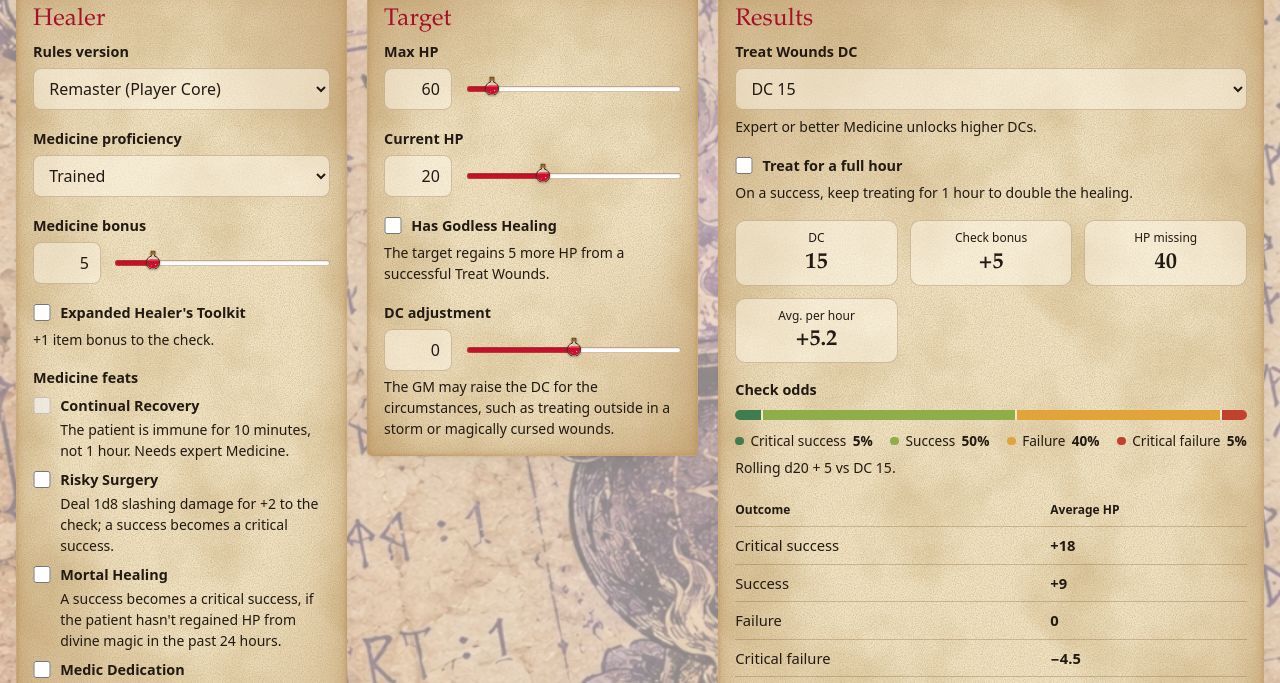
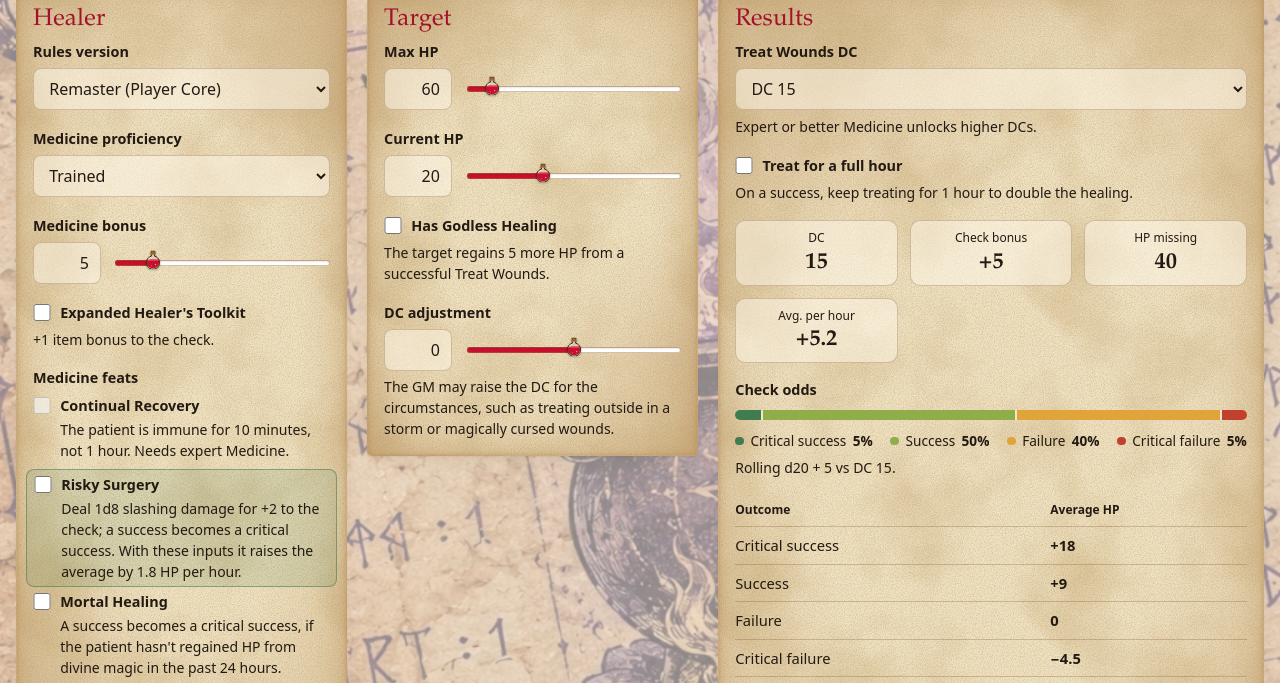
Before and after one commit to AlexHowansky/ork-healatron, a website built with Vite: page index.html in a window 1280 px wide. Shown: the part 105-788 px from the top of the page. Built offline with nearby package versions, Linux system fonts and the light colour scheme; a web font is replaced by a local one.

Commit message:
Highlight Risky Surgery when it would help.

```diff
--- a/index.html
+++ b/index.html
@@ -102,6 +102,7 @@
               The patient is immune for 10 minutes, not 1 hour. Needs expert
               Medicine.
             </p>
+            <div id="risky-option" class="feat-option">
               <div class="checkbox-field">
                 <input
                   id="has-risky"
@@ -111,9 +112,10 @@
                 <label for="has-risky">Risky Surgery</label>
               </div>
               <p id="has-risky-hint" class="hint feat-hint">
-              Deal 1d8 slashing damage for +2 to the check; a success becomes a
-              critical success.
+                Deal 1d8 slashing damage for +2 to the check; a success becomes
+                a critical success. <span id="has-risky-effect"></span>
               </p>
+            </div>
             <div class="checkbox-field">
               <input
                 id="has-mortal"
--- a/src/rules/healing.ts
+++ b/src/rules/healing.ts
@@ -256,6 +256,17 @@ export function averageHealing(inputs: HealingInputs): AverageHealing {
 }
 
 /**
+ * How much Risky Surgery changes the average net HP per hour: positive if
+ * it helps, negative if its damage outweighs the upgraded successes.
+ */
+export function riskySurgeryGain(inputs: HealingInputs): number {
+  const rate = (riskySurgery: boolean): number =>
+    averageHealing({ ...inputs, feats: { ...inputs.feats, riskySurgery } })
+      .perHour;
+  return rate(true) - rate(false);
+}
+
+/**
  * The allowed DC tier with the most healing per hour on average; ties go
  * to the lower DC.
  */
--- a/src/style.css
+++ b/src/style.css
@@ -768,6 +768,33 @@ fieldset.feats legend {
   margin: 0.15rem 0 0.5rem 1.7rem;
 }
 
+/* A feat option that can be highlighted without shifting the layout. */
+.feat-option {
+  margin: 0 -0.45rem 0.25rem;
+  padding: 0.25rem 0.45rem;
+  border: 1px solid transparent;
+  border-radius: 8px;
+  transition:
+    background-color 0.2s,
+    border-color 0.2s;
+}
+
+.feat-option .feat-hint {
+  margin-bottom: 0;
+}
+
+/* Risky Surgery would raise the average healing with these inputs. */
+.feat-option.helps {
+  background: color-mix(in srgb, var(--cs) 14%, transparent);
+  border-color: color-mix(in srgb, var(--cs) 55%, transparent);
+}
+
+@media (prefers-reduced-motion: reduce) {
+  .feat-option {
+    transition: none;
+  }
+}
+
 .visually-hidden {
   position: absolute;
   width: 1px;
--- a/src/ui/form.ts
+++ b/src/ui/form.ts
@@ -1,6 +1,6 @@
 /** Binds the input form to the healing rules and the Results panel. */
 import { rollDie } from '../dice';
-import { formatSigned } from '../format';
+import { formatAverage, formatSigned } from '../format';
 import { createLogger } from '../logger';
 import {
   TIER_DC,
@@ -9,6 +9,7 @@ import {
   bestTier,
   checkBonus,
   continualRecoveryAllowed,
+  riskySurgeryGain,
   fullHourAllowed,
   simulate,
   tierAllowed,
@@ -89,6 +90,8 @@ export function initForm(opts: FormOptions = {}): void {
   const fullHourHint = byId('full-hour-hint', HTMLElement);
   const godless = byId('has-godless', HTMLInputElement);
   const toolkit = byId('has-toolkit', HTMLInputElement);
+  const riskyEffect = byId('has-risky-effect', HTMLElement);
+  const riskyOption = byId('risky-option', HTMLElement);
   const rollButton = byId('roll', HTMLButtonElement);
   const clearButton = byId('clear-rolls', HTMLButtonElement);
   const featBoxes: Readonly<Record<HealerFeat, HTMLInputElement>> = {
@@ -247,6 +250,18 @@ export function initForm(opts: FormOptions = {}): void {
       `(${formatSigned(rate)} HP per hour).`;
   }
 
+  /** Say whether Risky Surgery helps or hurts with the current inputs. */
+  function updateRiskyHint(current: HealingInputs): void {
+    const gain = riskySurgeryGain(current);
+    const amount = formatAverage(Math.abs(gain));
+    riskyOption.classList.toggle('helps', amount !== '0' && gain > 0);
+    riskyEffect.textContent =
+      amount === '0'
+        ? 'With these inputs it makes no difference on average.'
+        : `With these inputs it ${gain > 0 ? 'raises' : 'lowers'} the ` +
+          `average by ${amount} HP per hour.`;
+  }
+
   function recalc(): void {
     const current = inputs();
     try {
@@ -258,11 +273,14 @@ export function initForm(opts: FormOptions = {}): void {
         average: averageHealing(current),
       });
       updateTierHint(current);
+      updateRiskyHint(current);
       rollButton.disabled = false;
       log.debug('Calculated', current);
     } catch (err) {
       log.error('Calculation failed', err);
       clearSummary();
+      riskyEffect.textContent = '';
+      riskyOption.classList.remove('helps');
       dcTierHint.textContent =
         'Something went wrong with that calculation. Please check the inputs.';
       rollButton.disabled = true;
```
Also changed, not shown: SPEC.md (+5 -1 lines), tests/form.test.ts (+15 -0 lines), tests/healing.test.ts (+16 -0 lines). Lines whose indentation alone changed are shown as unchanged.
